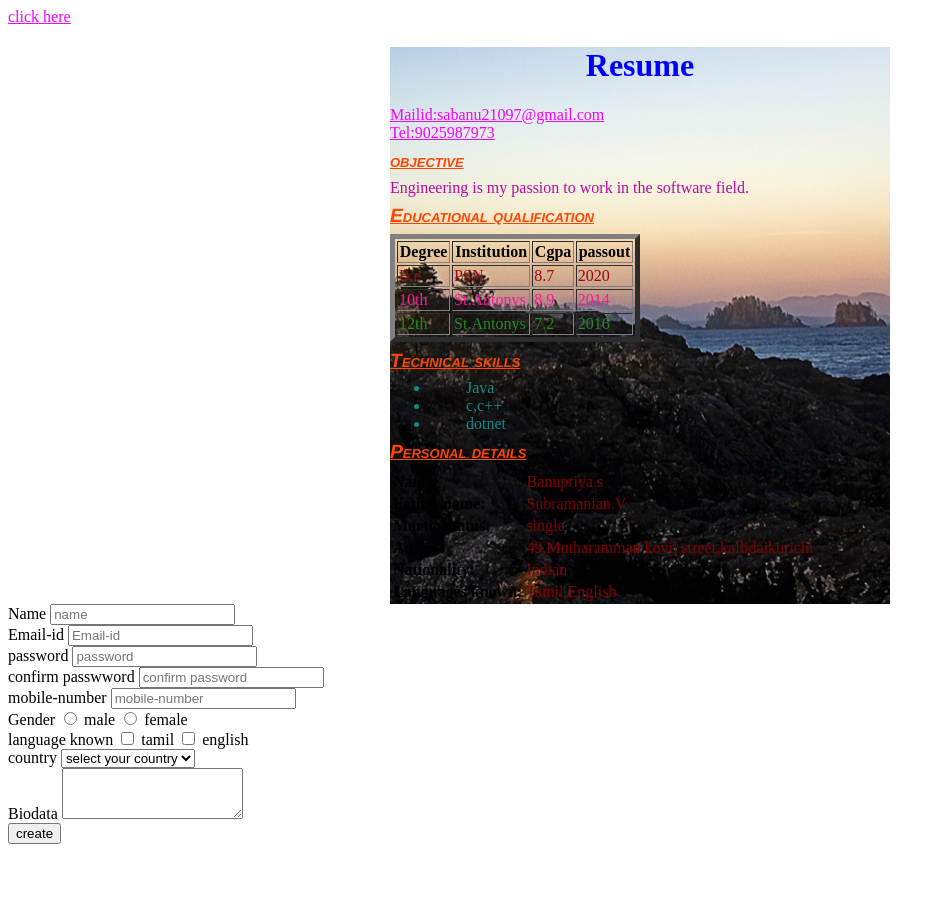
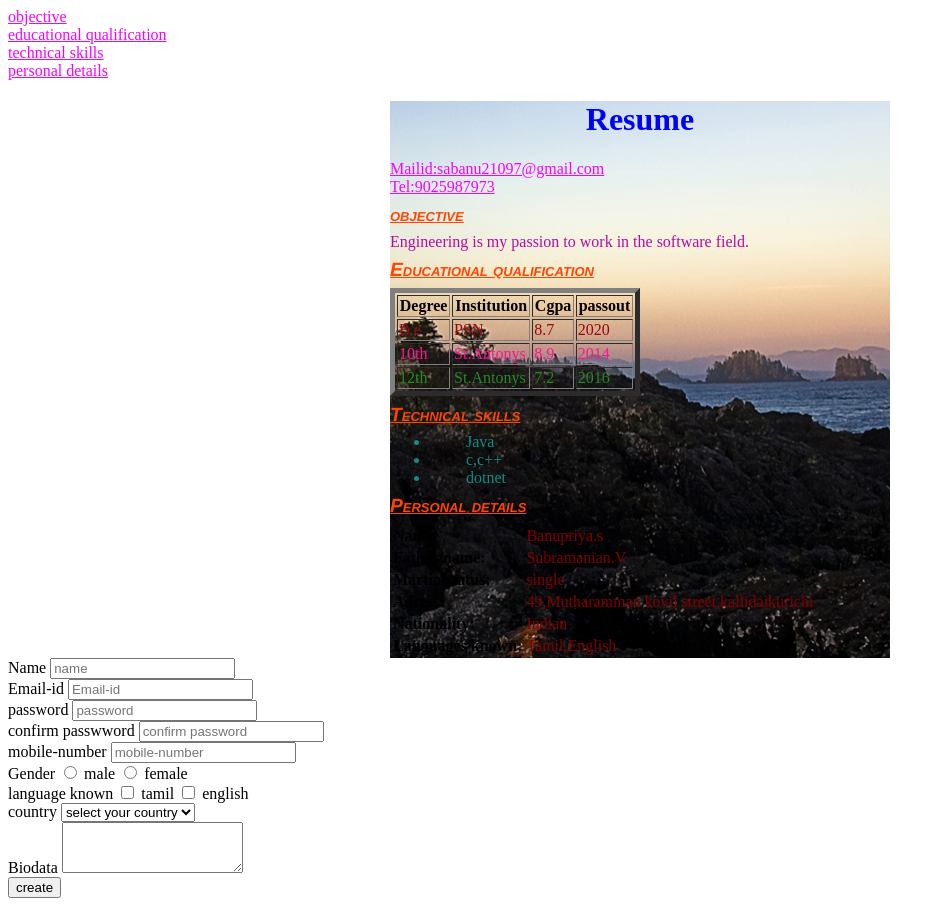
Before and after one commit to Banupriya210/personal-portfolio, a plain HTML site: page index.html in a window 1280 px wide. Shown: the whole page, without its empty margins (0-945 px from the left). Before the commit the page ends 852 px from the top, so only its background shows below. Drawn offline with Linux system fonts and the light colour scheme.

Commit message:
update psuedo

```diff
--- a/index.html
+++ b/index.html
@@ -8,16 +8,23 @@
     <link rel="stylesheet" href="css/style.css">
 </head>
 
+
 <body>
     <div class="navigation">
-        <a href="my passion to work in a software company" target="-blank">click here</a>
+        <a href="#objective">objective</a><br>
+        <a href="#educational qualification">educational qualification</a><br>
+        <a href="#technical skills">technical skills</a><br>
+        <a href="#personal details">personal details</a>
     <div class="container">
     <h1>Resume</h1>
     <p>
         <a href="Mailto:sabanu21097@gmail.com">Mailid:sabanu21097@gmail.com</a><br>
         <a href="Tel:9025987973">Tel:9025987973</a></p>
+    <div id="objective">
     <h2>objective</h2>
     <p class="object">Engineering is my passion to work in the software field.</p>
+    </div>
+    <div id="educational qualification">
     <h2>Educational qualification</h2>
     <table border="5" width="50%">
         <tr>
@@ -45,12 +52,16 @@
             <td class="higher">2016</td>
         </tr>
     </table>
+    </div>
+    <div id="technical skills">
     <h2>Technical skills</h2>
     <ul>
         <li class="tech">Java</li>
         <li class="tech">c,c++</li>
         <li class="tech">dotnet</li>
     </ul>
+    </div>
+    <div id="personal details">
     <h2>Personal details</h2>
     <table>
         <tr>
@@ -80,6 +91,7 @@
         </tr>
 
     </table>
+    </div>
     </div>
 
 <form>
```
